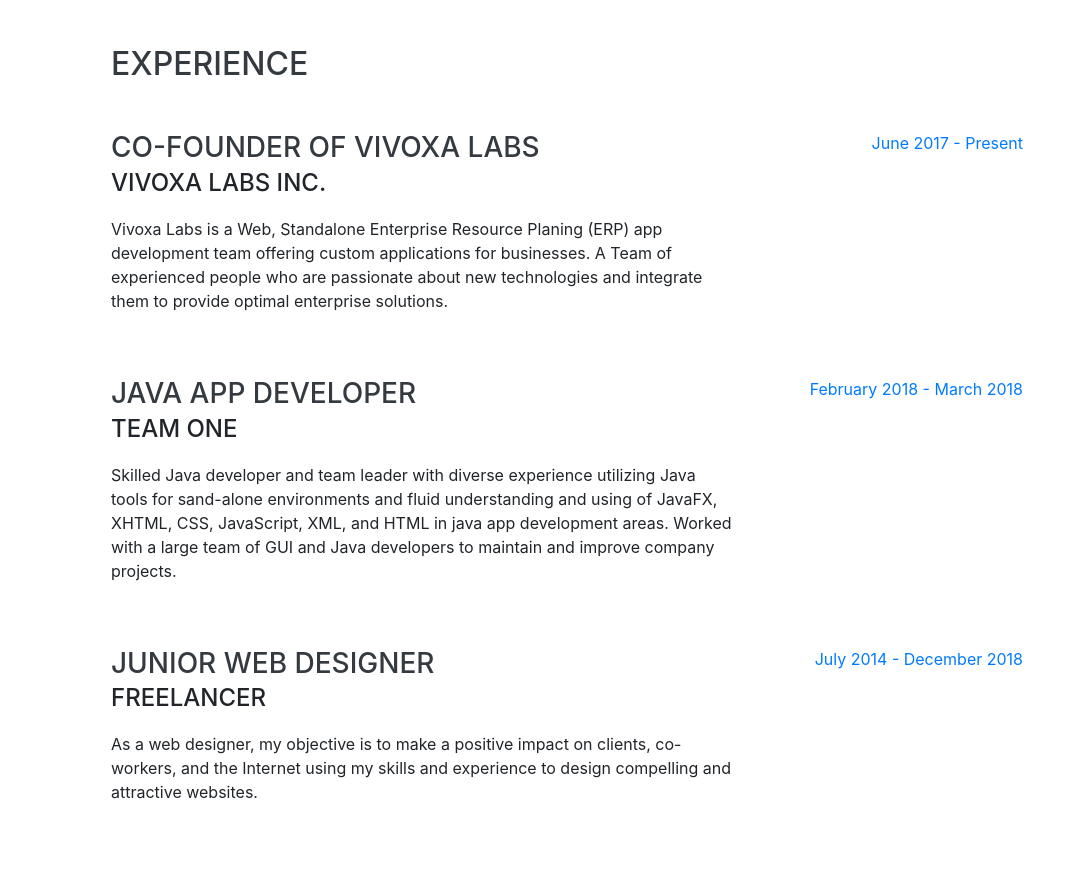
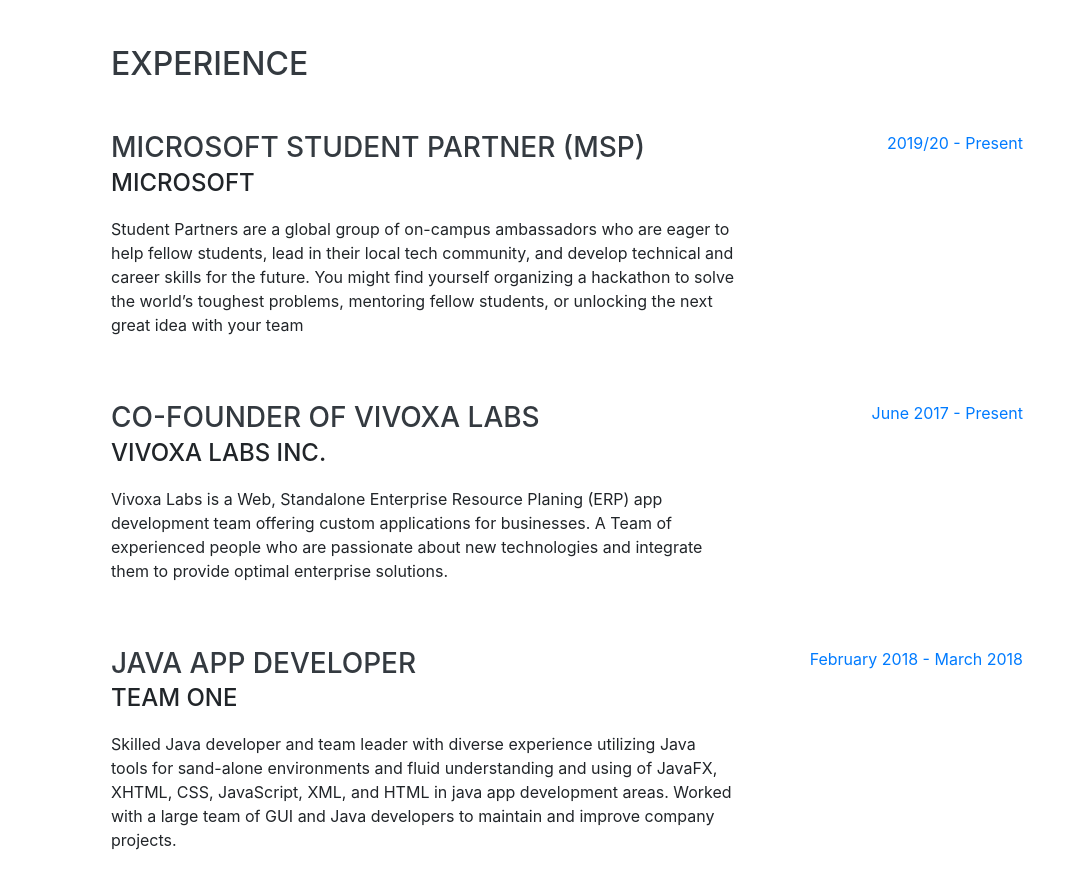
Before and after one commit to hiranthaPeiris/hiranthapeiris.github.io, a website with bundled scripts: page index.html in a window 1280 px wide. Shown: the part 804-1675 px from the top of the page, without its empty margins (209-1280 px from the left). Built offline with nearby package versions, Linux system fonts and the light colour scheme; a web font is replaced by a local one.

Commit message:
msp update

```diff
--- a/index.html
+++ b/index.html
@@ -95,6 +95,18 @@
     <section class="resume-section p-3 p-lg-5 d-flex justify-content-center" id="experience">
       <div class="w-100">
         <h2 class="mb-5">Experience</h2>
+
+        <div class="resume-item d-flex flex-column flex-md-row justify-content-between mb-5">
+          <div class="resume-content">
+            <h3 class="mb-0">Microsoft Student Partner (MSP)</h3>
+            <div class="subheading mb-3">Microsoft</div>
+            <p>Student Partners are a global group of on-campus ambassadors who are eager to help fellow students, lead in their local tech community, and develop technical and career skills for the future. You might find yourself organizing a hackathon to solve
+               the world’s toughest problems, mentoring fellow students, or unlocking the next great idea with your team</p>
+          </div>
+          <div class="resume-date text-md-right">
+            <span class="text-primary">2019/20 - Present</span>
+          </div>
+        </div>
 
         <div class="resume-item d-flex flex-column flex-md-row justify-content-between mb-5">
           <div class="resume-content">
@@ -288,7 +300,7 @@
         <br>
         <h5>OGV Member at AIESEC in Ruhuna</h5>
         <p class="mb-0">AIESEC is the world's leading youth leadership development organization.
-          Developing the potential of young people across 120 countries and territories.</p>
+          +Developing the potential of young people across 120 countries and territories.</p>
       </div>
     </section>
 
```
